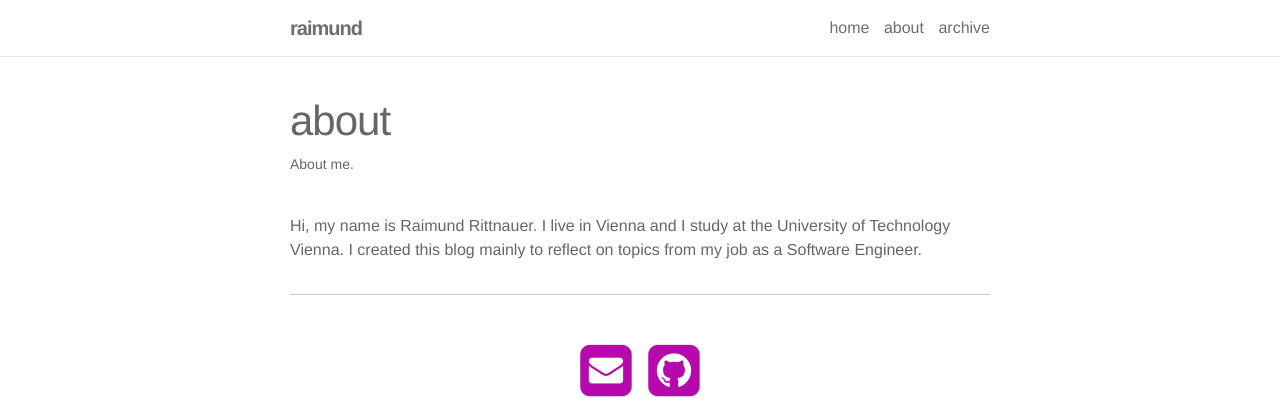
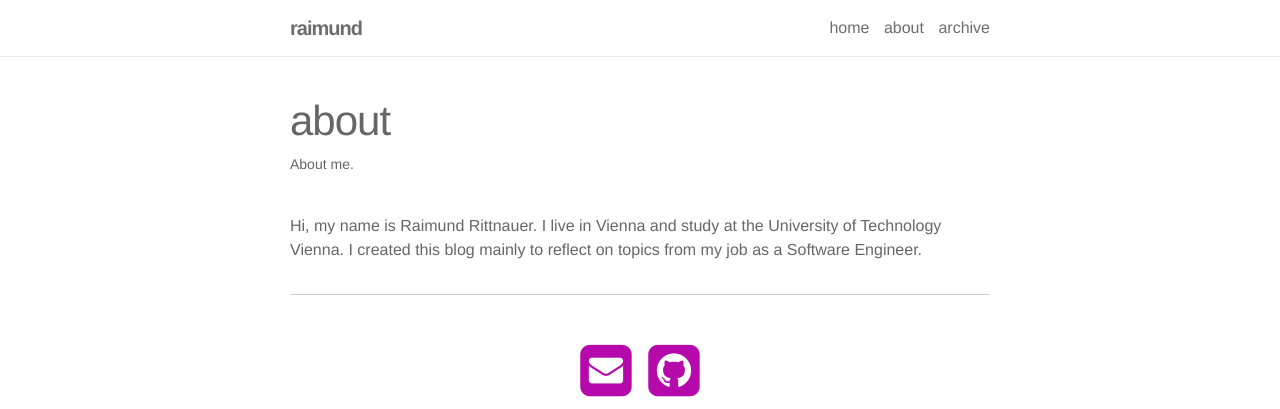
Before and after one commit to raaaimund/raaaimund.github.io, a Jekyll site: the page built from _pages/about.html, in a window 1280 px wide. Shown: the top 409 px of the page. Built offline with Jekyll 4.4.1, drawn with Linux system fonts in a browser that asks for light colours; nearby versions of some CDN libraries; comment, search, counter and statistics services are not loaded.

Commit message:
updated content

```diff
--- a/_pages/about.html
+++ b/_pages/about.html
@@ -5,7 +5,7 @@ permalink: /about/
 description: About me.
 ---
 
-Hi, my name is Raimund Rittnauer. I live in Vienna and I study at the University of Technology Vienna. I created this blog mainly to reflect on topics from my job as a Software Engineer.
+Hi, my name is Raimund Rittnauer. I live in Vienna and study at the University of Technology Vienna. I created this blog mainly to reflect on topics from my job as a Software Engineer.
 
 <hr>
 
```
